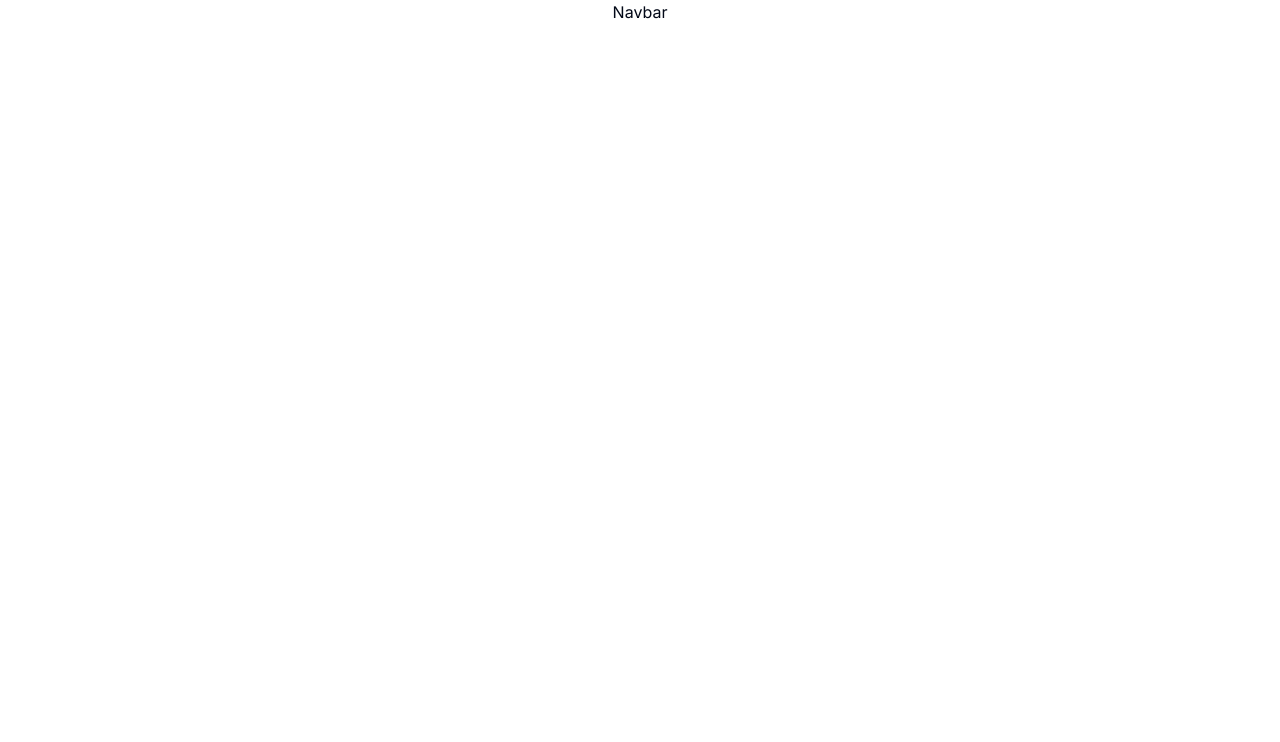
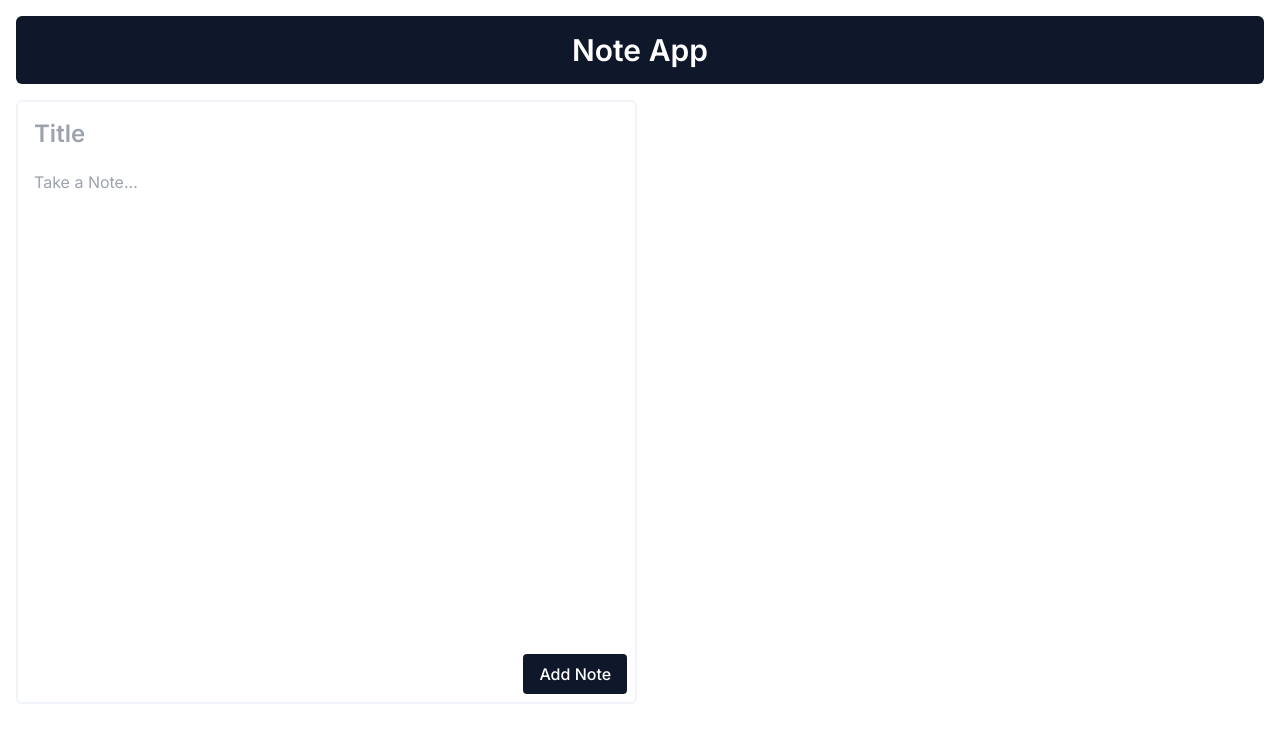
Before and after one commit to briskaanandaa/note-app, a Next.js app: page / in a window 1280 px wide. Shown: the top 742 px of the page. Built offline with nearby package versions, Linux system fonts and the light colour scheme.

Commit message:
Note System

```diff
--- a/package.json
+++ b/package.json
@@ -9,6 +9,7 @@
     "lint": "next lint"
   },
   "dependencies": {
+    "@radix-ui/react-slot": "^1.1.0",
     "class-variance-authority": "^0.7.0",
     "clsx": "^2.1.1",
     "lucide-react": "^0.400.0",
--- a/src/app/Components/Navbar.tsx
+++ /dev/null
@@ -1,8 +0,0 @@
-
-const Navbar = () => {
-  return (
-    <div>Navbar</div>
-  )
-}
-
-export default Navbar
--- a/src/app/page.tsx
+++ b/src/app/page.tsx
@@ -1,11 +1,16 @@
-import Navbar from "./Components/Navbar";
+import CreateArea from "@/components/ui/CreateArea";
+import Navbar from "../components/ui/Navbar";
+
+
 
 
 export default function Home() {
   return (
-    <main className="flex min-h-screen flex-col items-center">
-
-   <Navbar/>
+    <main className="flex min-h-screen flex-col items-center p-4">
+      <Navbar/>
+      <div className="w-full my-4">
+      <CreateArea/>
+      </div>
 
     </main>
   );
--- /dev/null
+++ b/src/components/ui/CreateArea.tsx
@@ -0,0 +1,90 @@
+"use client";
+
+import { ChangeEvent, FormEvent, useState } from 'react';
+
+interface Note {
+  id: number;
+  title: string;
+  content: string;
+}
+
+const CreateArea = () => {
+  const [note, setNote] = useState<Omit<Note, 'id'>>({
+    title: "",
+    content: ""
+  });
+
+  const [notes, setNotes] = useState<Note[]>([]);
+
+  const handleChange = (event: ChangeEvent<HTMLInputElement | HTMLTextAreaElement>) => {
+    const { name, value } = event.target;
+    setNote(prevNote => ({
+      ...prevNote,
+      [name]: value
+    }));
+  };
+
+  const handleSubmit = (event: FormEvent) => {
+    event.preventDefault();
+    setNotes(prevNotes => [
+      ...prevNotes,
+      { id: Date.now(), ...note }
+    ]);
+    setNote({
+      title: "",
+      content: ""
+    });
+  };
+
+  const handleDelete = (id: number) => {
+    setNotes(prevNotes => prevNotes.filter(note => note.id !== id));
+  };
+
+  return (
+    <div className="flex flex-col items-start gap-4 md:flex-row">
+      <form
+        className="flex flex-col gap-1 p-2 border-slate-100 border-2 rounded-md items-end w-full"
+        onSubmit={handleSubmit}
+      >
+        <input
+          className="p-2 focus:outline-none text-2xl font-semibold w-full"
+          type="text"
+          name="title"
+          placeholder="Title"
+          value={note.title}
+          onChange={handleChange}
+        />
+        <textarea
+          className="p-2 focus:outline-none resize-none h-[60vh] w-full"
+          name="content"
+          placeholder="Take a Note..."
+          value={note.content}
+          onChange={handleChange}
+        />
+        <button
+          className="mt-2 py-2 px-4 rounded-sm bg-slate-900 max-w-fit text-white font-medium"
+          type="submit"
+        >
+          Add Note
+        </button>
+      </form>
+
+      <div className="flex flex-col gap-4 w-full">
+        {notes.map(note => (
+          <div key={note.id} className="p-4 border-slate-200 border-2 rounded-md flex flex-col items-end">
+            <h2 className="p-2 focus:outline-none text-2xl font-semibold w-full">{note.title}</h2>
+            <p className='p-2 focus:outline-none resize-none w-full'>{note.content}</p>
+            <button
+              className="mt-2 py-2 px-4 rounded-sm bg-slate-900 max-w-fit text-white font-medium"
+              onClick={() => handleDelete(note.id)}
+            >
+              Delete
+            </button>
+          </div>
+        ))}
+      </div>
+    </div>
+  );
+}
+
+export default CreateArea;
--- /dev/null
+++ b/src/components/ui/Navbar.tsx
@@ -0,0 +1,10 @@
+
+const Navbar = () => {
+  return (
+    <div className="w-full p-4 bg-slate-900 rounded-md">
+      <h1 className="text-3xl text-white font-semibold text-center">Note App</h1>
+    </div>
+  )
+}
+
+export default Navbar
```
Also changed, not shown: 1 other file (tests, documents, lock files or other folders).
